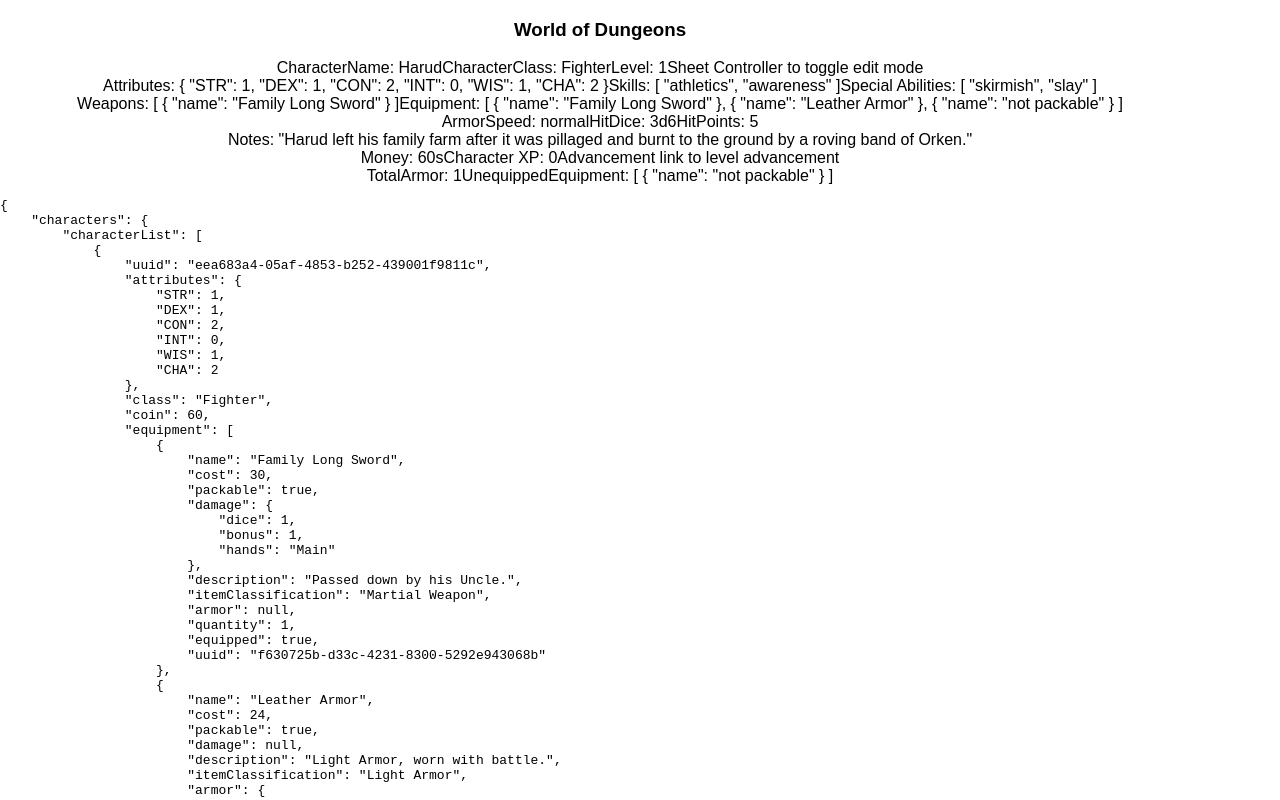
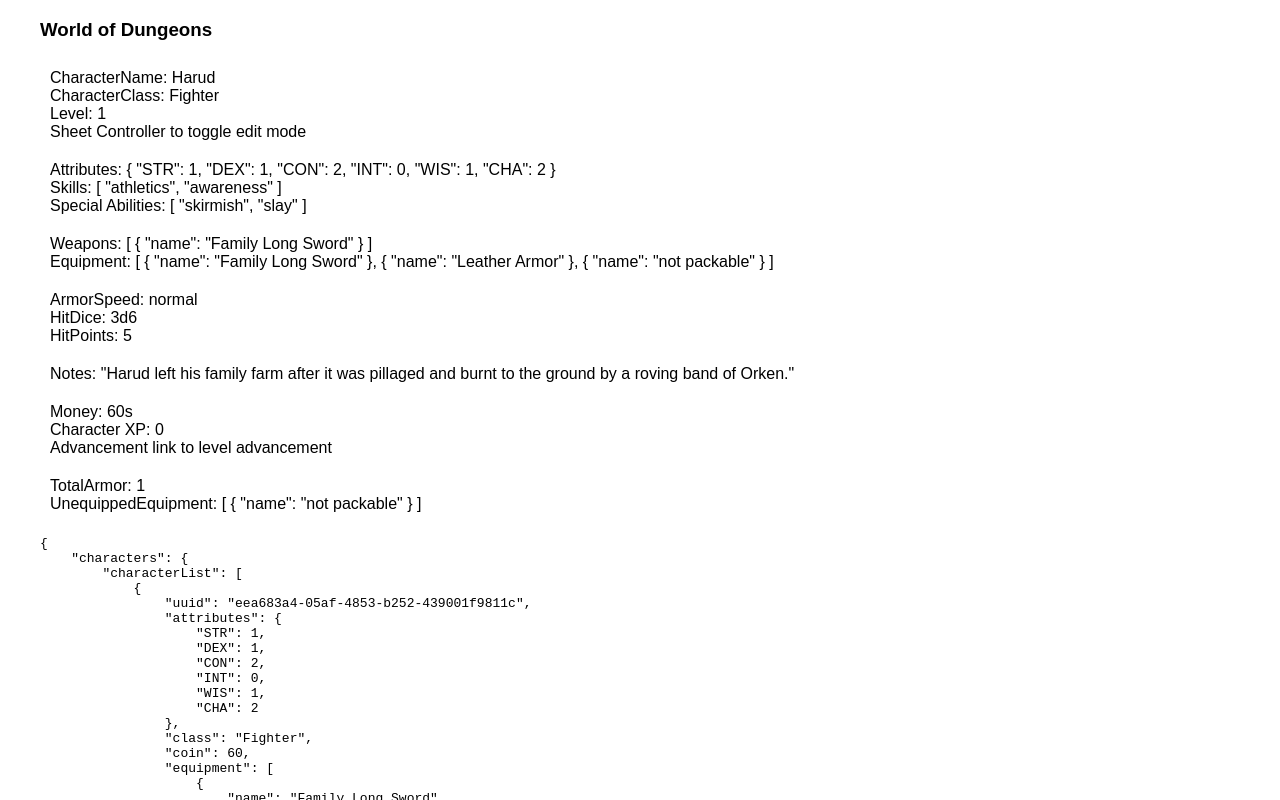
Before and after one commit to lhawes/world-of-dungeons-sheet, a React (Create React App) app: page / in a window 1280 px wide. Shown: the top 800 px of the page. Built offline with nearby package versions, Linux system fonts and the light colour scheme; the HTML template or start-up script is replaced by a standard one.

Commit message:
adds emotion for css, working on remembering flexbox

```diff
--- a/package.json
+++ b/package.json
@@ -4,6 +4,7 @@
   "private": true,
   "dependencies": {
     "@types/uuid": "^8.3.0",
+    "emotion": "^10.0.27",
     "react": "^16.13.1",
     "react-dom": "^16.13.1",
     "react-scripts-ts": "3.1.0",
--- a/src/components/shared/Block/Block.tsx
+++ b/src/components/shared/Block/Block.tsx
@@ -1,12 +1,13 @@
 import * as React from 'react';
+import { css } from 'emotion';
 
-const styling = {
-  display: 'inline-block',
-}
+const blockCss = css`
+  display: inline-block,
+`;
 
 export const Block: React.FC = ({ children }) => {
   return (
-    <div className={'Block'} style={styling}>
+    <div className={blockCss}>
       { children }
     </div>
   );
--- a/src/components/shared/BodyContainer/BodyContainer.tsx
+++ b/src/components/shared/BodyContainer/BodyContainer.tsx
@@ -1,12 +1,16 @@
 import * as React from 'react';
+import { css } from 'emotion'
 
-const styling = {
-  maxWidth: '1200px'
-}
+const bodyContainerCss = css`
+  max-width: 1200px;
+  margin: 0 auto;
+  display: flex;
+  flex-direction: column;
+`
 
 export const BodyContainer: React.FC = ({ children }) => {
   return (
-    <div className="App" style={styling}>
+    <div className={bodyContainerCss}>
       <h3>World of Dungeons</h3>
       { children }
     </div>
--- a/src/components/shared/Section/Section.tsx
+++ b/src/components/shared/Section/Section.tsx
@@ -1,8 +1,14 @@
 import * as React from 'react';
+import { css } from 'emotion';
+
+const sectionCss = css`
+  margin: 10px 0;
+  padding: 0 10px;
+`;
 
 export const Section: React.FC = ({ children }) => {
   return (
-    <section>
+    <section className={sectionCss}>
       { children }
     </section>
   );
```
Also changed, not shown: 1 other file (tests, documents, lock files or other folders).
